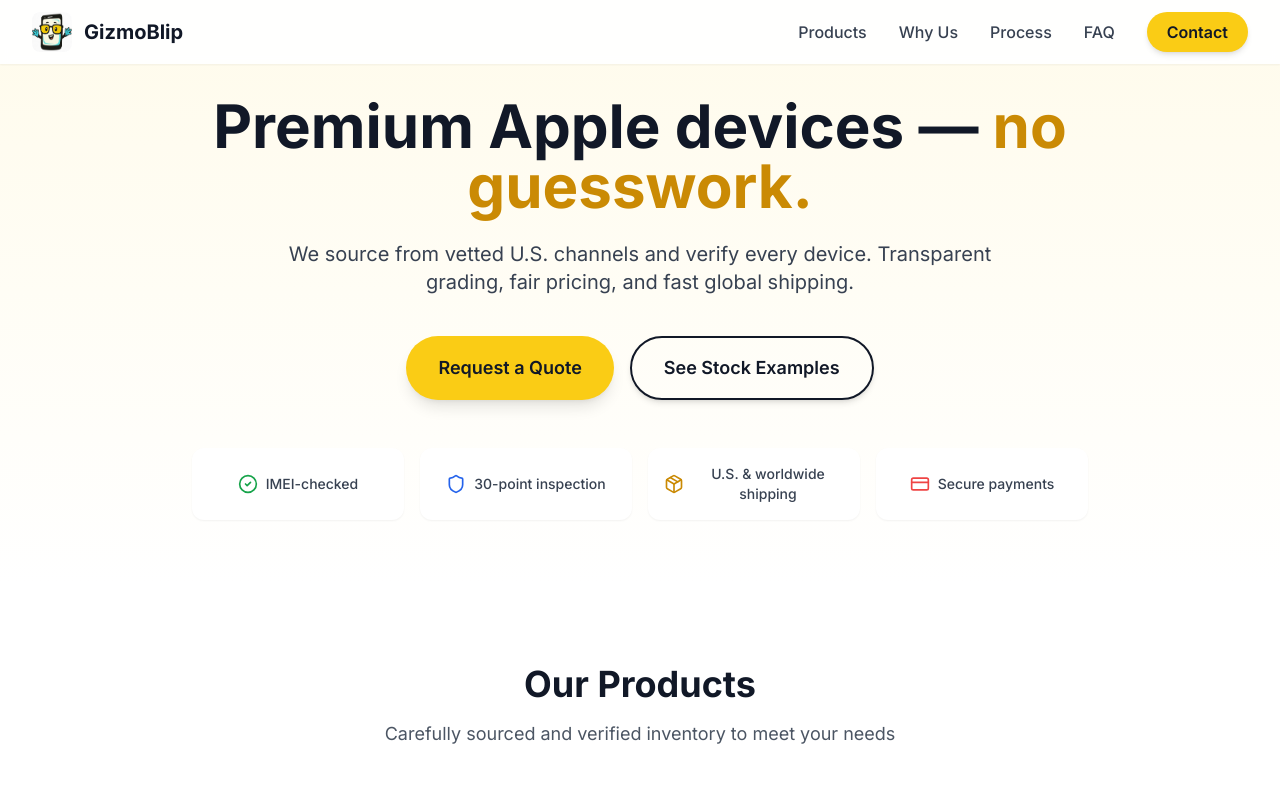
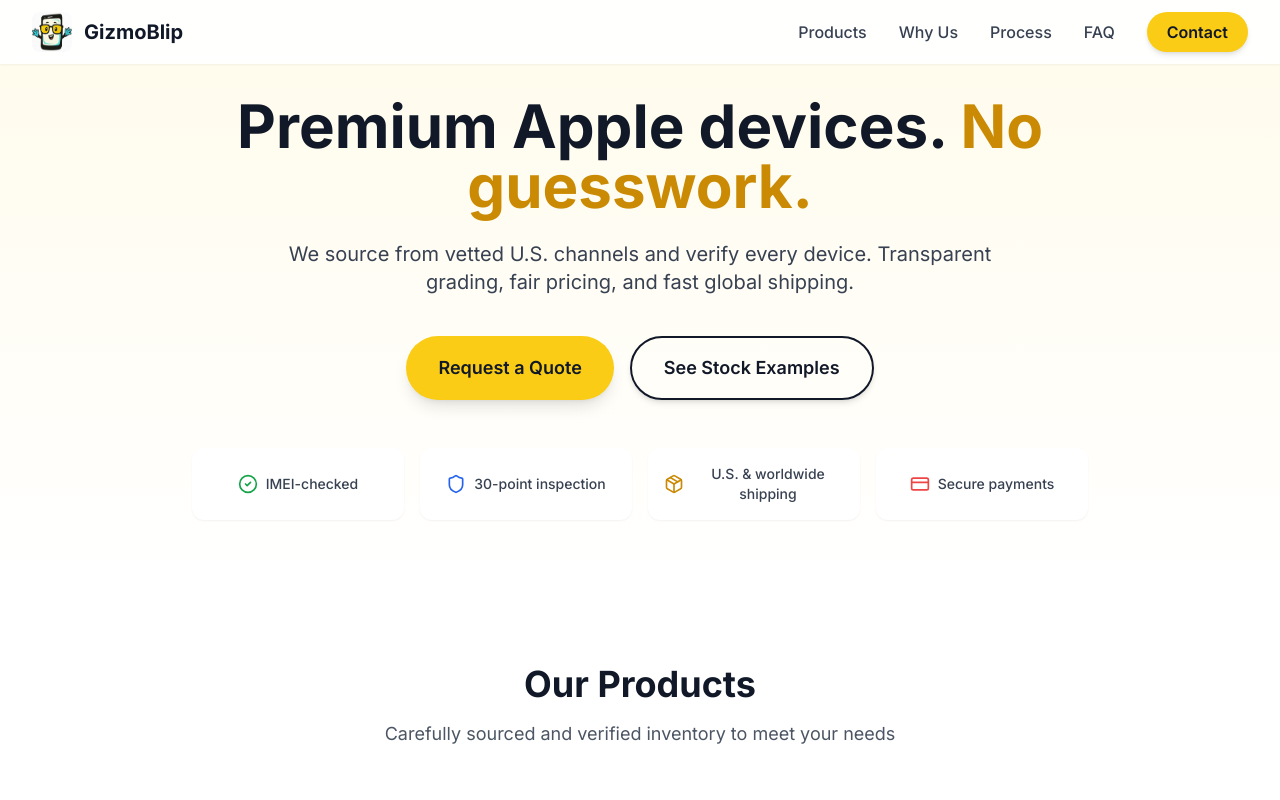
Before and after one commit to gizmoblip/gizmoblip, a React (Vite) app: page / in a window 1280 px wide. Shown: the top 800 px of the page. Built offline with nearby package versions, Linux system fonts and the light colour scheme.

Commit message:
Update Hero.tsx

```diff
--- a/src/components/Hero.tsx
+++ b/src/components/Hero.tsx
@@ -13,7 +13,7 @@ export default function Hero() {
       <div className="max-w-7xl mx-auto px-4 sm:px-6 lg:px-8">
         <div className="text-center max-w-4xl mx-auto fade-in">
           <h1 className="text-4xl sm:text-5xl lg:text-6xl font-bold text-gray-900 mb-6 leading-tight">
-            Premium Apple devices — <span className="text-yellow-600">no guesswork.</span>
+            Premium Apple devices. <span className="text-yellow-600"> No guesswork.</span>
           </h1>
           <p className="text-lg sm:text-xl text-gray-700 mb-10 leading-relaxed max-w-3xl mx-auto">
             We source from vetted U.S. channels and verify every device. Transparent grading, fair pricing, and fast global shipping.
```
